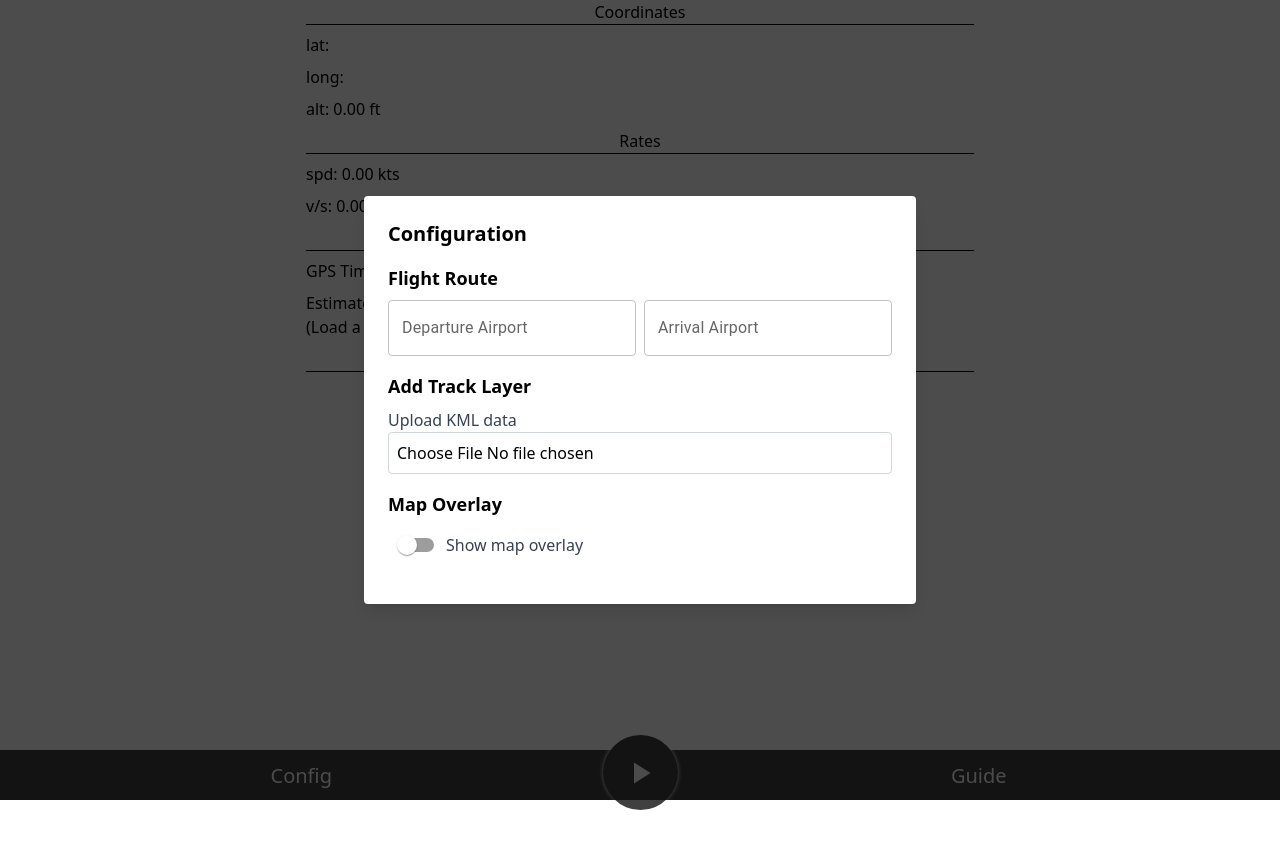
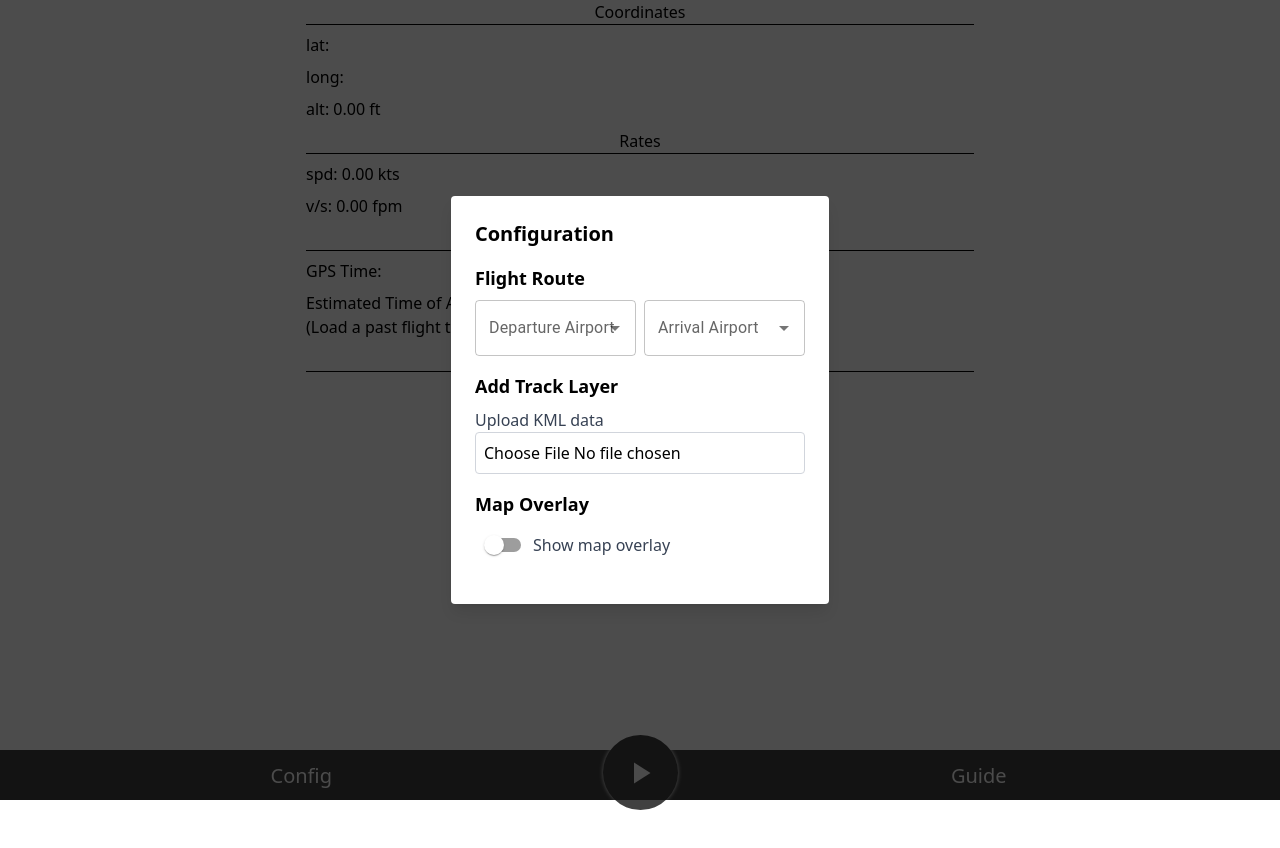
Before and after one commit to sayatodev/aviameter, a Next.js app: page / in a window 1280 px wide. Both pictures are taken after a click on the button "Config". Shown: the top 848 px of the page. Built offline with nearby package versions, Linux system fonts and the light colour scheme.

Commit message:
feat: Airport Autocomplete

```diff
--- a/public/sw.js
+++ b/public/sw.js
@@ -1,4 +1,4 @@
-const cacheName = "aviameter-v1.3.1";
+const cacheName = "aviameter-v1.3.2";
 
 self.addEventListener("install", () => {
     console.log("service worker installed");
--- a/src/app/components/ConfigModal.tsx
+++ b/src/app/components/ConfigModal.tsx
@@ -1,8 +1,14 @@
-import { type ChangeEvent, useEffect, useState } from "react";
+import { useEffect, useMemo, useState } from "react";
 import { KMLParser } from "../utils/kmlParser";
-import { Switch, TextField } from "@mui/material";
+import {
+    Autocomplete,
+    createFilterOptions,
+    Switch,
+    TextField,
+} from "@mui/material";
 
 export interface IConfigModalProps {
+    airports: Airport[];
     config: AviameterConfig;
     open: boolean;
     onClose: () => void;
@@ -10,22 +16,24 @@ export interface IConfigModalProps {
 }
 
 export function ConfigModal(props: IConfigModalProps) {
-    const { onUpdate, config } = props;
+    const { airports, onUpdate, config } = props;
     const [inputData, setInputData] = useState<AviameterConfig>(config);
+
+    const airportCandidates = useMemo(() => {
+        return airports.map((airport) => ({
+            value: airport.iata,
+            label: airport.name,
+        }));
+    }, [airports]);
+    const airportFilterOptions = createFilterOptions({
+        limit: 10,
+        stringify: (option: (typeof airportCandidates)[number]) =>
+            `${option.value} ${option.label}`,
+    });
 
     useEffect(() => {
         onUpdate(inputData);
     }, [inputData, onUpdate]);
-
-    const handleInputChange = (
-        e: React.ChangeEvent<HTMLInputElement>,
-        field: keyof AviameterConfig,
-    ) => {
-        setInputData({
-            ...inputData,
-            [field]: e.target.value.trim().toUpperCase(),
-        });
-    };
 
     return props.open ? (
         <div className="z-20 fixed inset-0 flex items-center justify-center p-3">
@@ -38,23 +46,61 @@ export function ConfigModal(props: IConfigModalProps) {
 
                 <h3 className="text-lg font-semibold mb-2">Flight Route</h3>
                 <div className="flex items-center mb-4 gap-2">
-                    <TextField
-                        label="Departure Airport"
-                        variant="outlined"
-                        value={config.departureAirport}
-                        onChange={(e: ChangeEvent<HTMLInputElement>) =>
-                            handleInputChange(e, "departureAirport")
+                    <Autocomplete
+                        className="flex-1"
+                        options={airportCandidates}
+                        getOptionLabel={(option) =>
+                            `${option.value} - ${option.label}`
                         }
-                        className="flex-1"
+                        filterOptions={airportFilterOptions}
+                        value={
+                            airportCandidates.find(
+                                (a) => a.value === config.departureAirport,
+                            ) || null
+                        }
+                        renderInput={(params) => (
+                            <TextField
+                                {...params}
+                                label="Departure Airport"
+                                variant="outlined"
+                            />
+                        )}
+                        renderValue={(option) => option?.value || ""}
+                        onChange={(event, newValue) => {
+                            setInputData({
+                                ...inputData,
+                                departureAirport: newValue
+                                    ? newValue.value
+                                    : "",
+                            });
+                        }}
                     />
-                    <TextField
-                        label="Arrival Airport"
-                        variant="outlined"
-                        value={config.arrivalAirport}
-                        onChange={(e: ChangeEvent<HTMLInputElement>) =>
-                            handleInputChange(e, "arrivalAirport")
+                    <Autocomplete
+                        className="flex-1 text-nowrap"
+                        options={airportCandidates}
+                        getOptionLabel={(option) =>
+                            `${option.value} - ${option.label}`
                         }
-                        className="flex-1"
+                        filterOptions={airportFilterOptions}
+                        value={
+                            airportCandidates.find(
+                                (a) => a.value === config.arrivalAirport,
+                            ) || null
+                        }
+                        renderInput={(params) => (
+                            <TextField
+                                {...params}
+                                label="Arrival Airport"
+                                variant="outlined"
+                            />
+                        )}
+                        renderValue={(option) => option?.value || ""}
+                        onChange={(event, newValue) => {
+                            setInputData({
+                                ...inputData,
+                                arrivalAirport: newValue ? newValue.value : "",
+                            });
+                        }}
                     />
                 </div>
 
--- a/src/app/page.tsx
+++ b/src/app/page.tsx
@@ -288,6 +288,7 @@ export default function Home() {
 
                 {config && (
                     <ConfigModal
+                        airports={airportsData ?? []}
                         config={config}
                         open={configModalOpen}
                         onClose={() => setConfigModalOpen(false)}
```
